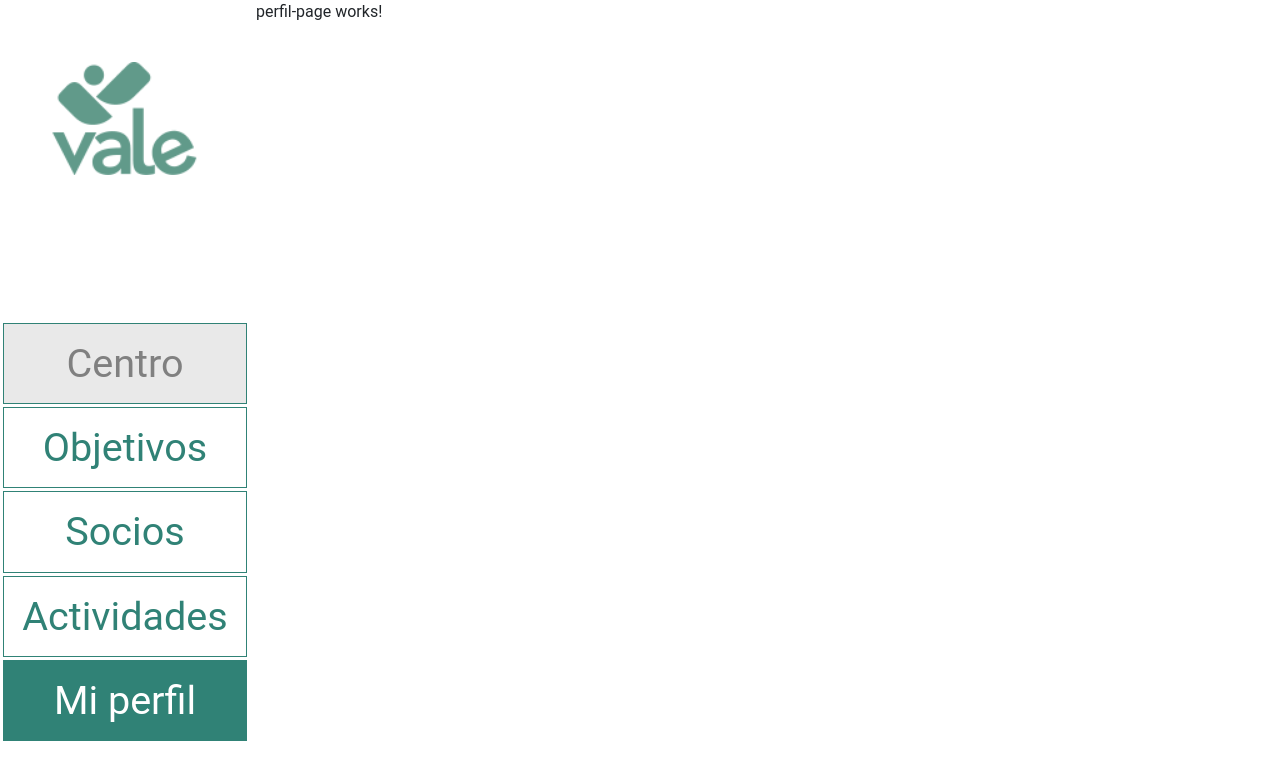
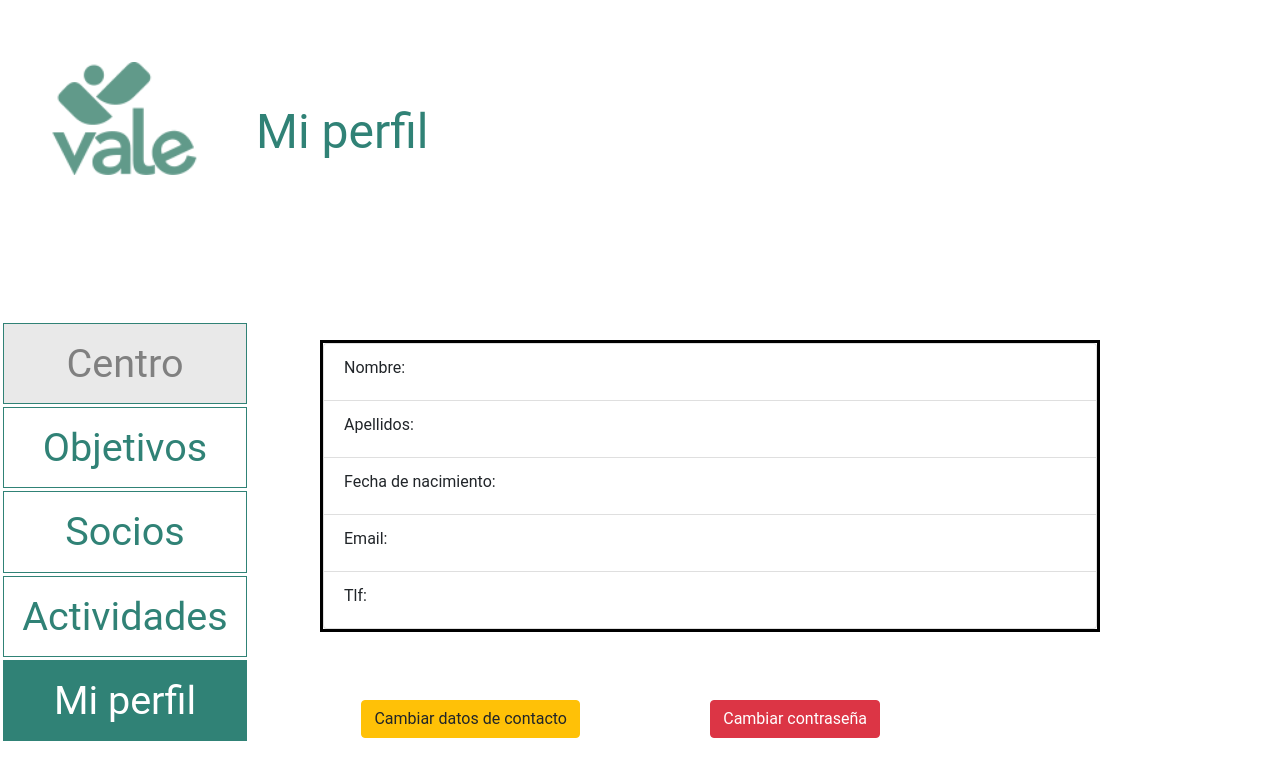
Before and after one commit to MigueCc99/DGP, an Angular app in the folder WebVale/: page /perfil in a window 1280 px wide. Shown: the top 780 px of the page. Built offline with nearby package versions, Linux system fonts and the light colour scheme.

Commit message:
diseño perfil

```diff
--- a/WebVale/src/app/components/pages/perfil-page/perfil-page.component.css
+++ b/WebVale/src/app/components/pages/perfil-page/perfil-page.component.css
@@ -0,0 +1,46 @@
+h1 {
+position: sticky;
+width: 440px;
+height: 52px;
+left: 100px;
+top: 237px;
+
+font-family: Roboto;
+font-style: normal;
+font-weight: normal;
+font-size: 48px;
+line-height: 56px;
+
+color: #308276;
+
+}
+
+.contenedor{
+position:  absolute;
+width: 780px;
+height: auto;
+left: 20px;
+top: 40px;
+margin:300px;
+
+
+border: 3px solid #000000;
+box-sizing: border-box;
+}
+
+.btn{
+     position: absolute;
+
+}
+
+.btn-danger{
+    top:700px;
+    right:400px;
+}
+
+.btn-warning{
+
+    top:700px;
+    right:700px;
+
+}
--- a/WebVale/src/app/components/pages/perfil-page/perfil-page.component.html
+++ b/WebVale/src/app/components/pages/perfil-page/perfil-page.component.html
@@ -3,6 +3,25 @@
     <app-nav-menu></app-nav-menu>
     <!-- Page Content -->
     <div class="content">
-        <p>perfil-page works!</p>
+        <div class="prelistado">
+            <h1>Mi perfil</h1>
+            <br>
+        </div>
+
+        <div class="contenedor">
+            <ul class="list-group">
+                <li class="list-group-item"><label for="nombre">Nombre:</label></li>
+                <li class="list-group-item"><label for="apellidos">Apellidos:</label></li>
+                <li class="list-group-item"><label for="fecha">Fecha de nacimiento:</label></li>
+                <li class="list-group-item"><label for="email">Email:</label></li>
+                <li class="list-group-item"><label for="tlf">Tlf:</label></li>
+            </ul>
+        </div>
+
+        <div class="row">
+            <button type="button" class="btn btn-danger">Cambiar contraseña</button>
+            <button type="button" class="btn btn-warning">Cambiar datos de contacto</button>
+        </div>
+
     </div>
 </div>
```
